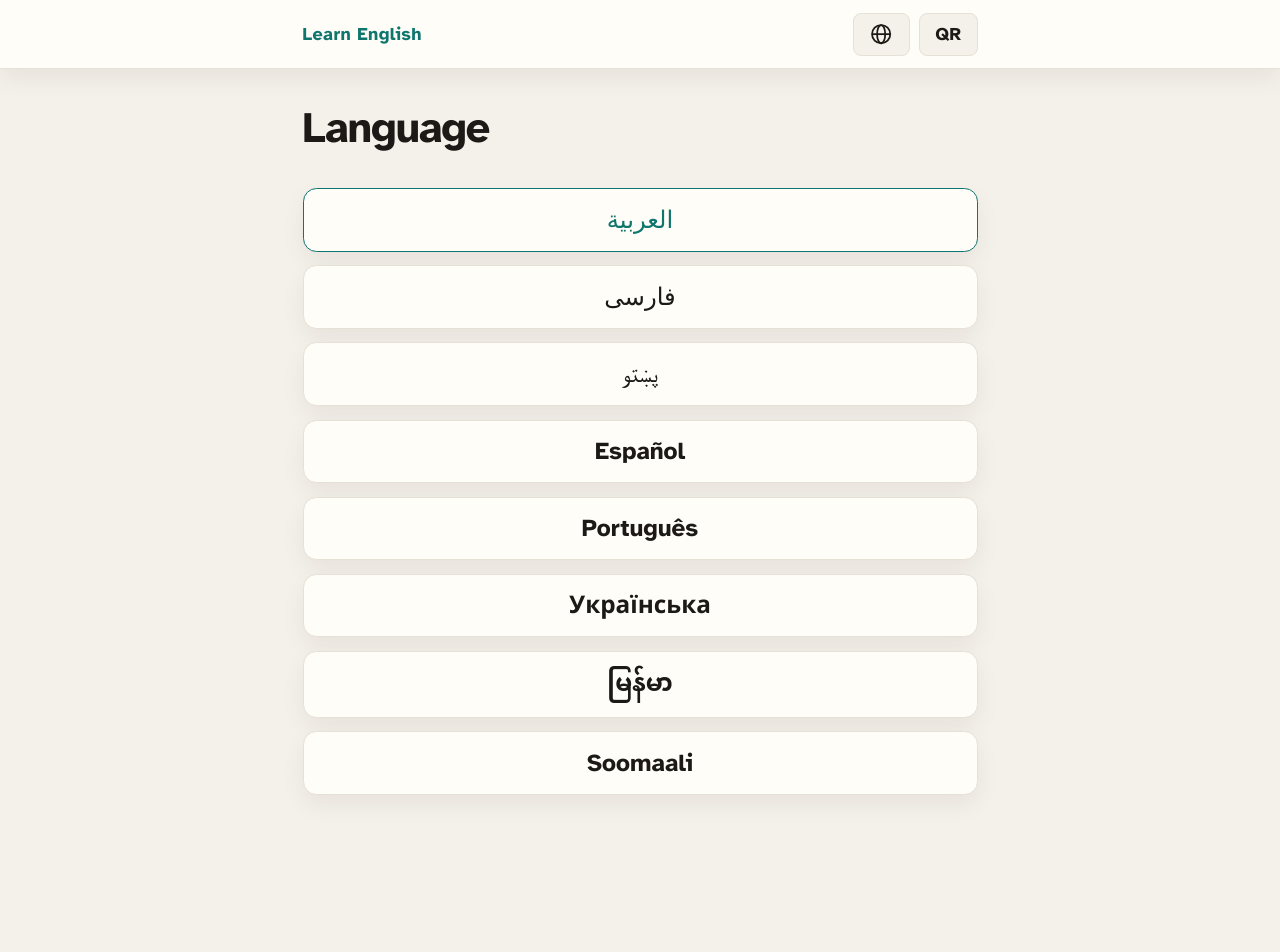
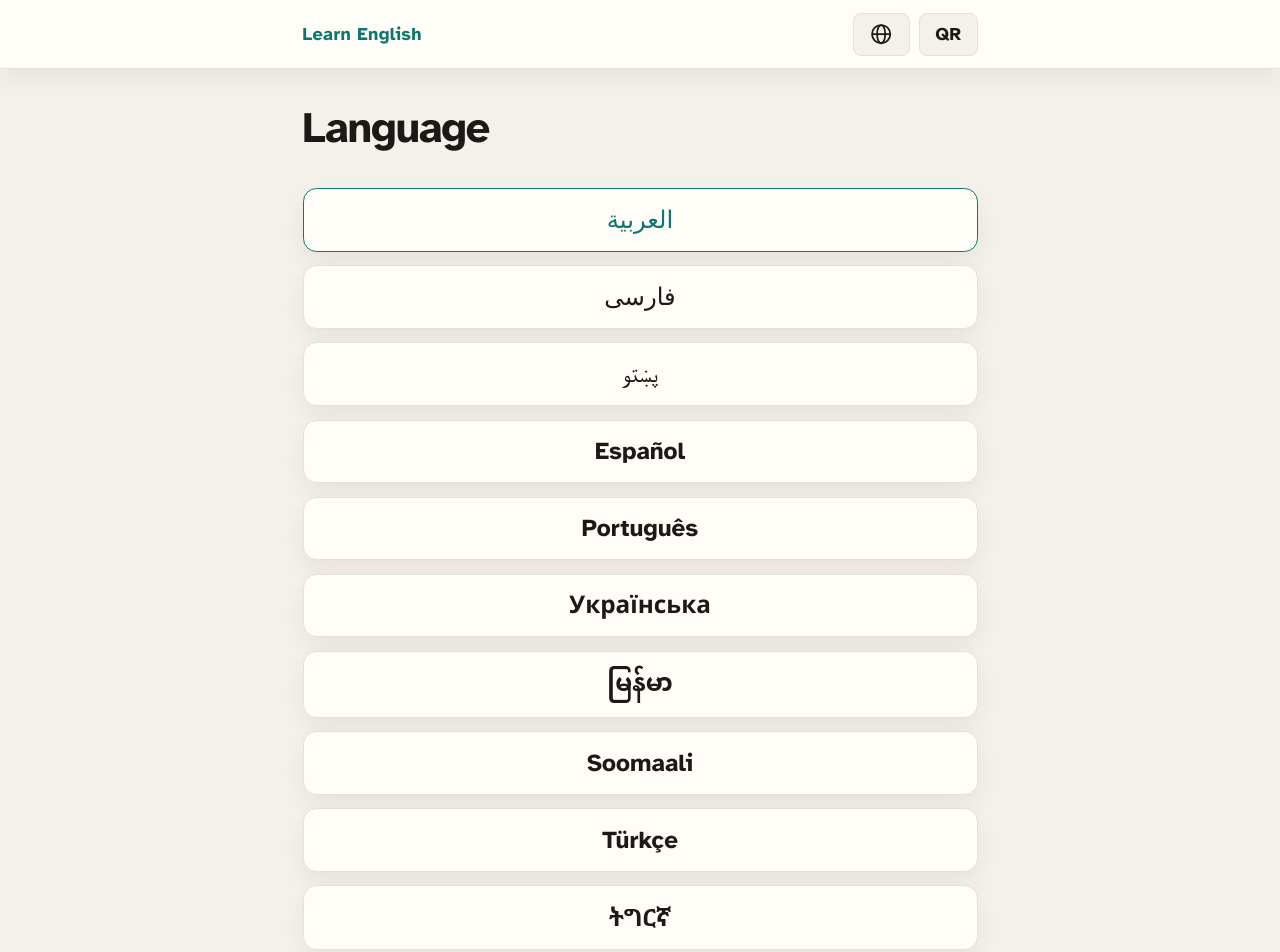
Before and after one commit to badnumbers/learn-english, a React (Vite) app in the folder web/: page /language in a window 1280 px wide. Shown: the top 952 px of the page. Before the commit the page ends 849 px from the top, so only its background shows below. Built offline with nearby package versions, Linux system fonts and the light colour scheme.

Commit message:
Some work on the translation skill and added Turkish and Tigrinya to the list of supported languages.

```diff
--- a/web/index.html
+++ b/web/index.html
@@ -6,7 +6,7 @@
     <link rel="preconnect" href="https://fonts.googleapis.com" />
     <link rel="preconnect" href="https://fonts.gstatic.com" crossorigin />
     <link
-      href="https://fonts.googleapis.com/css2?family=Atkinson+Hyperlegible:wght@400;700&family=Noto+Sans+Myanmar:wght@400;700&display=swap"
+      href="https://fonts.googleapis.com/css2?family=Atkinson+Hyperlegible:wght@400;700&family=Noto+Sans+Ethiopic:wght@400;700&family=Noto+Sans+Myanmar:wght@400;700&display=swap"
       rel="stylesheet"
     />
     <meta name="viewport" content="width=device-width, initial-scale=1.0" />
--- a/web/src/i18n/languages.ts
+++ b/web/src/i18n/languages.ts
@@ -14,6 +14,8 @@ export const SOURCE_LANGUAGES: readonly SourceLanguage[] = [
   { tag: 'uk-UA', nativeName: 'Українська' },
   { tag: 'my-MM', nativeName: 'မြန်မာ' },
   { tag: 'so-001', nativeName: 'Soomaali' },
+  { tag: 'tr-TR', nativeName: 'Türkçe' },
+  { tag: 'ti-ER', nativeName: 'ትግርኛ' },
 ]
 
 export function matchingLanguage(tag: string | null): SourceLanguage | null {
--- a/web/src/index.css
+++ b/web/src/index.css
@@ -17,6 +17,11 @@
 
 :lang(my) {
   font-family: "Noto Sans Myanmar", var(--sans);
+  font-synthesis: none;
+}
+
+:lang(ti) {
+  font-family: "Noto Sans Ethiopic", var(--sans);
   font-synthesis: none;
 }
 
```
Also changed, not shown: 3 other files (tests, documents, lock files or other folders).
